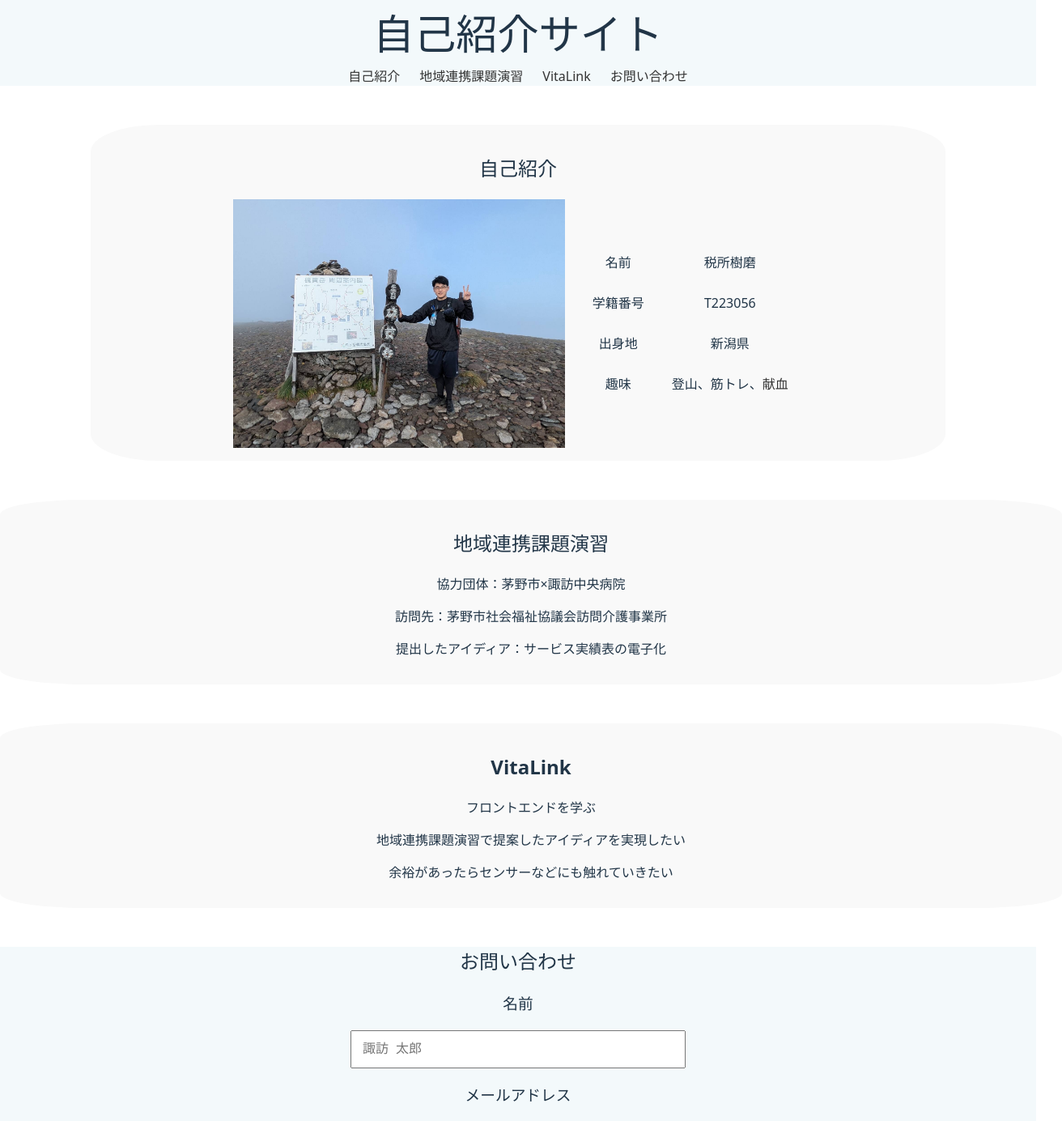
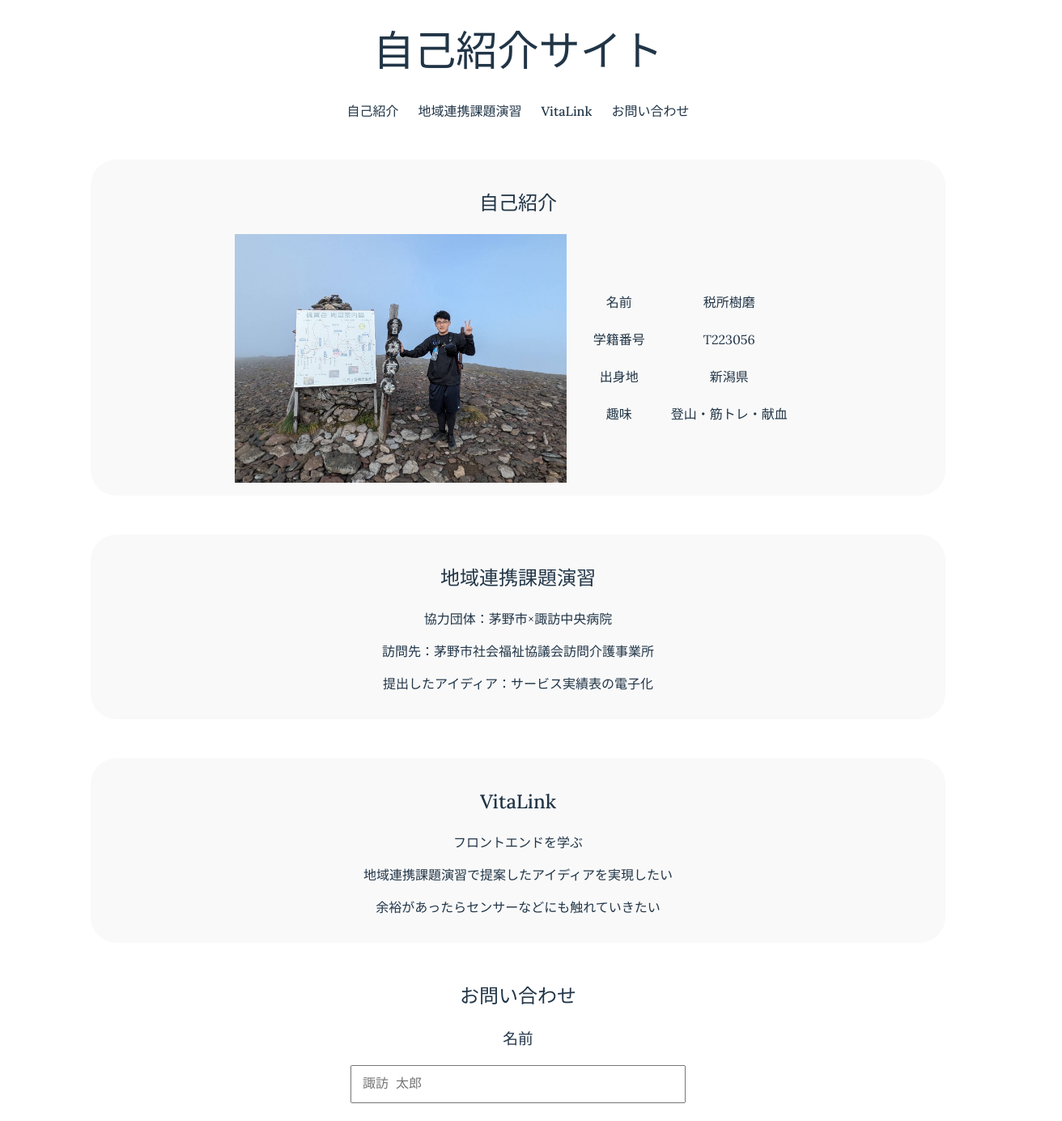
Before and after one commit to SaishoTatsuma/VitaLink_2, a React (Vite) app in the folder react-portfolio/: page / in a window 1280 px wide. Shown: the top 1384 px of the page at 81% size, 1312 px wide, since content can reach past the window. Built offline with nearby package versions, Linux system fonts and the light colour scheme.

Commit message:
update CSS整理

```diff
--- a/react-portfolio/src/App.css
+++ b/react-portfolio/src/App.css
@@ -1,78 +1,84 @@
-#root {
-  max-width: 100%; /* 最大幅1280px */
-  margin: 0 auto; /* 上下0，左右中央揃え */
-  padding: 0; /*  */
-  text-align: center; /* テキストを中央寄せ */
+/* 共通設定 */
+html {
+  scroll-behavior: smooth;
 }
 
-nav {
-  display: flex; /* フレックスボックスでナビゲーションバーを中央揃え */
-  justify-content: center; /* 水平方向中央揃え */
-  align-items: center;     /* 垂直方向中央揃え */
+#root {
+  text-align: center;
+
 }
 
 ul {
-  display: flex; /* リスト項目を横並び */
-  gap: 1.5rem;  /*項目の間隔*/
-  list-style: none;  /*箇条書きの・を非表示*/
-  margin: 0; /*初期余白リセット*/
-  padding: 0;/*初期余白リセット*/
+  display: flex;
+  gap: 1.5rem;
+  list-style: none;
+  margin: 0;
+  padding: 0;
 }
 
 a {
   text-decoration: none;
-  color: #333;
+  font-weight: 500;
+  color: #213547;
+}
+
+h1,h2,h3,h4,h5,h6 {
   font-weight: 500;
 }
 
-
-img {
-    height: 30%;
-    width: 40%;
+/* ナビゲーション */
+nav {
+  display: flex;
+  justify-content: center;
 }
 
+/* プロフィールセクション */
 .profile {
-  display:flex;
-  justify-content: center; /* 水平方向中央揃え */
+  display: flex;
+  justify-content: center;
   align-items: center;
-  gap:1rem;
+  gap: 1rem;
   background-color: #f9f9f9;
 }
 
-.text{
+table th,
+table td {
+  padding: 10px 15px;
+}
+
+.text {
   flex: 1;
 }
 
-table th, table td {
-  padding: 12px 16px;
+img {
+  height: 30%;
+  width: 40%;
 }
 
-
-
-.vitalink,.project {
-  width: 100%;
-  margin: auto;
+/* セクション共通スタイル */
+.section1,
+.section2,
+.section3 {
+  margin: 3rem auto;
+  padding: 1rem;
+  background-color: #f9f9f9;
+  border-radius: 2rem;
+  width: 80%;
 }
 
+/* フッター */
 .footer {
-  bottom: 0;
-  width: 100%;
-  text-align: center;
   padding: 1rem;
   background-color: #f9f9f9;
 }
 
 .footer ul {
-  list-style: none;
   display: inline-flex;
-  gap: 1rem;
 }
 
-.footer a {
-  font-weight: bold;
-}
-
-.name,.email {
+/* フォーム関連 */
+.name,
+.email {
   width: 30%;
   height: 5%;
   padding: 1%;
@@ -84,41 +90,10 @@ textarea {
   height: 150px;
   padding: 10px;
   font-size: 16px;
-  resize: vertical; /* ユーザーが高さだけ変更できるように */
-  box-sizing: border-box; /* padding込みでサイズ調整される */
+  resize: vertical;
+  box-sizing: border-box;
 }
 
-.Contact {
-  background-color: #F3F9FB;
-}
-
-.Header {
-  background-color: #F3F9FB;
-  margin: 0,auto;
-  padding: 0%;
-}
-
-.section1 {
-  margin: 3rem auto;
-  padding: 1rem;
-  background-color: #f9f9f9; /* 任意：区切りが分かりやすくなる */
-  border-radius: 8%;         /* 任意：角丸にする */
-  width: 80%;
-}
-.section2 {
-  padding: 1rem;
-  margin: 3rem auto;
-  background-color: #f9f9f9; /* 任意：区切りが分かりやすくなる */
-  border-radius: 8%;         /* 任意：角丸にする */
-  width: 100%;
-}
-.section3 {
-  margin: 3rem auto;
-  padding: 1rem;
-  background-color: #f9f9f9; /* 任意：区切りが分かりやすくなる */
-  border-radius: 8%;         /* 任意：角丸にする */
-  width: 100%;
-}
 
 
 /* レスポンシブ対応 */
@@ -145,12 +120,16 @@ textarea {
     font-size: 1.5rem;
   }
 
+  h2 {
+    font-size: 1.3rem;
+  }
 
-  .name,.email {
+  .name,
+  .email {
     width: 60%;
   }
+
   textarea {
     width: 85%;
   }
-
 }
--- a/react-portfolio/src/App.jsx
+++ b/react-portfolio/src/App.jsx
@@ -1,9 +1,9 @@
-
 import { useState } from 'react';
 import './App.css'
 import YouTubeIcon from '@mui/icons-material/YouTube';
 import XIcon from '@mui/icons-material/X';
 import InstagramIcon from '@mui/icons-material/Instagram';
+import Button from '@mui/material/Button';
 
 const App = () => {
   return (
@@ -58,7 +58,7 @@ const Profile = () => {
             </tr>
             <tr>
                 <td>趣味</td>
-                <td>登山、筋トレ、<a href="https://www.sus.ac.jp/topics/20250127-1/">献血</a></td>
+                <td>登山・筋トレ・<a href="https://www.sus.ac.jp/topics/20250127-1/">献血</a></td>
             </tr>
             </tbody>
             </table>
@@ -159,12 +159,11 @@ const ContactForm = () => {
           onChange={handleChange}
           placeholder="メッセージを入力"></textarea>
           <p>
-            <input type="submit" value="送信"/>
-            {/* <Button>ボタン</Button> */}
+            <Button type='submit' variant='outlined' color='default'>送信</Button>
           </p>
      </form>
      {/* メッセージの表示（3秒限定） */}
-      {isSubmitted && <p style={{ color: "green" }}>送信完了しました！</p>}
+      {isSubmitted && <p style={{ color: "red" }}>送信完了しました！</p>}
     </>
   );
 };
--- a/react-portfolio/src/index.css
+++ b/react-portfolio/src/index.css
@@ -1,5 +1,6 @@
+@import url('https://fonts.googleapis.com/css2?family=Lora:ital,wght@0,400..700;1,400..700&family=Noto+Serif+JP:wght@200..900&display=swap');
 :root {
-  font-family: system-ui, Avenir, Helvetica, Arial, sans-serif;
+  font-family: Lora, 'Noto Serif JP';
   line-height: 1.5;
   font-weight: 400;
 
@@ -24,7 +25,6 @@ a:hover {
 
 body {
   margin: 0;
-  padding: 0;
   display: flex;
   place-items: center;
   min-width: 320px;
@@ -34,8 +34,6 @@ body {
 h1 {
   font-size: 3.2em;
   line-height: 1.1;
-  margin: 0;
-  padding: 1%;
 }
 
 button {
```
Also changed, not shown: 2 other files (tests, documents, lock files or other folders). Lines whose indentation alone changed are shown as unchanged.
